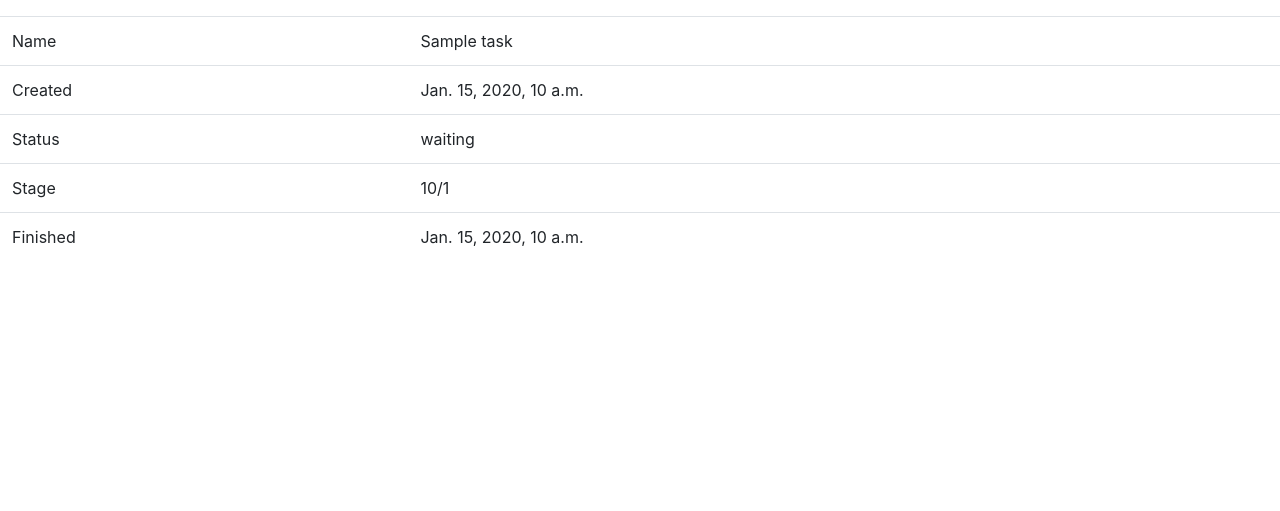
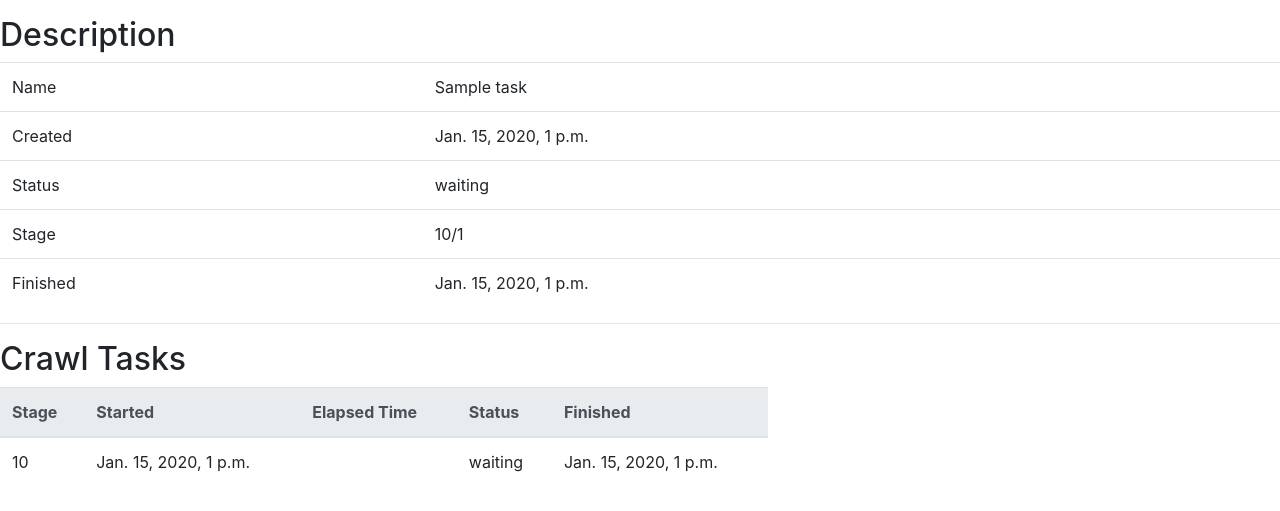
Before and after one commit to Croolis/web-crawler, a Django app: page /1/ in a window 1280 px wide. Shown: the part 48-559 px from the top of the page. Run offline with Django 3.2, Linux system fonts and the light colour scheme; tables that the repository leaves empty hold one stand-in row (values such as "Sample post"); some libraries are stand-ins or nearby versions.

Commit message:
Temporarily disable error search; expand tasks' descriptions

```diff
--- a/scheduler/scheduler/core/models.py
+++ b/scheduler/scheduler/core/models.py
@@ -1,7 +1,21 @@
 from django.db import models
+from django.utils import timezone
 
 from scheduler.core.constants import TASK_STATUS
 from scheduler.core.managers import TaskManager
+
+
+def elapsed_time(object):
+    finish_time = object.finished_at if object.finished_at else timezone.now()
+    seconds = (finish_time - object.created_at).total_seconds()
+    mins, secs = divmod(int(seconds), 60)
+    hours, mins = divmod(mins, 60)
+    values = [
+        '{}h'.format(hours) if hours else '',
+        '{}m'.format(mins) if mins else '',
+        '{}s'.format(secs) if secs else ''
+    ]
+    return ' '.join('{:>3}'.format(val) for val in values)
 
 
 class Task(models.Model):
@@ -14,6 +28,14 @@
     finished_at = models.DateTimeField(null=True, blank=True)
 
     objects = TaskManager()
+
+    @property
+    def sorted_crawltasks(self):
+        return self.crawl_tasks.order_by('stage')
+
+    @property
+    def running(self):
+        return elapsed_time(self)
 
     def __repr__(self):
         return '<Task: {}>'.format(self.name)
@@ -30,6 +52,10 @@
     created_at = models.DateTimeField(auto_now_add=True, blank=True)
     finished_at = models.DateTimeField(null=True, blank=True)
 
+    @property
+    def running(self):
+        return elapsed_time(self)
+
     def __repr__(self):
         return '<CrawlTask: {}, pk={}>'.format(self.parent_task.name, self.pk)
 
--- a/scheduler/scheduler/core/tasks/dumb.py
+++ b/scheduler/scheduler/core/tasks/dumb.py
@@ -53,7 +53,8 @@
             self.tiger,
             subtask,
             [crawltask.pk],
-            queue=settings.SCHEDULER_TASKTIGER_QUEUE
+            queue=settings.SCHEDULER_TASKTIGER_QUEUE,
+            hard_timeout=settings.SCHEDULER_TASKTIGER_TIMEOUT,
         )
         crawltask.tiger_task_id = tiger_task.id
         crawltask.save()
--- a/scheduler/scheduler/core/templates/index.html
+++ b/scheduler/scheduler/core/templates/index.html
@@ -14,15 +14,17 @@
             <tr>
                 <th>Name</th>
                 <th>Started</th>
+                <th>Elapsed Time</th>
                 <th>Status</th>
                 <th>Stage</th>
                 <th>Finished</th>
             </tr>
         </thead>
         {% for task in tasks %}
-        <tr>
-            <td><a href="/{{task.pk}}/">{{task.name}}</a></td>
+        <tr onclick="window.location='/{{task.pk}}';">
+            <td>{{task.name}}</td>
             <td>{{task.created_at}}</td>
+            <td>{{task.running}}</td>
             <td>{{task.status}}</td>
             <td>{{task.stage}}/{{task.stages_number}}</td>
             <td>{{task.finished_at}}</td>
--- a/scheduler/scheduler/core/templates/task.html
+++ b/scheduler/scheduler/core/templates/task.html
@@ -15,7 +15,8 @@
             <li class="breadcrumb-item active" aria-current="page">Task {{task.pk}}: {{task.name}}</li>
         </ol>
     </nav>
-    <table class="table table-hover">
+    <h2>Description</h2>
+    <table class="table">
         <tr>
             <td>Name</td>
             <td>{{task.name}}</td>
@@ -37,6 +38,28 @@
             <td>{{task.finished_at}}</td>
         </tr>
     </table>
+    <hr>
+    <h2>Crawl Tasks</h2>
+    <table class="table" style="width: 60%">
+        <thead class="thead-light">
+            <tr>
+                <th>Stage</th>
+                <th>Started</th>
+                <th>Elapsed Time</th>
+                <th>Status</th>
+                <th>Finished</th>
+            </tr>
+        </thead>
+        {% for crawltask in task.sorted_crawltasks %}
+        <tr>
+            <td>{{crawltask.stage}}</td>
+            <td>{{crawltask.created_at}}</td>
+            <td>{{crawltask.running}}</td>
+            <td>{{crawltask.status}}</td>
+            <td>{{crawltask.finished_at}}</td>
+        </tr>
+        {% endfor %}
+    </table>
 
 <script src="https://code.jquery.com/jquery-3.2.1.slim.min.js" integrity="sha384-KJ3o2DKtIkvYIK3UENzmM7KCkRr/rE9/Qpg6aAZGJwFDMVNA/GpGFF93hXpG5KkN" crossorigin="anonymous"></script>
 <script src="https://cdnjs.cloudflare.com/ajax/libs/popper.js/1.12.9/umd/popper.min.js" integrity="sha384-ApNbgh9B+Y1QKtv3Rn7W3mgPxhU9K/ScQsAP7hUibX39j7fakFPskvXusvfa0b4Q" crossorigin="anonymous"></script>
--- a/scheduler/scheduler/settings.py
+++ b/scheduler/scheduler/settings.py
@@ -75,7 +75,7 @@
 
 LANGUAGE_CODE = 'en-us'
 
-TIME_ZONE = 'UTC'
+TIME_ZONE = 'Europe/Moscow'
 
 USE_I18N = True
 
@@ -92,6 +92,7 @@
 # ==========================================
 
 # For future usage. At this moment we will stick to default parameters
+SCHEDULER_TASKTIGER_TIMEOUT = 5 * 3600  # 5 hours
 SCHEDULER_TASKTIGER_QUEUE = 'crawltasks'
 SCHEDULER_REDIS_DB = 0
 SCHEDULER_REDIS_HOST = '127.0.0.1'
```
Also changed, not shown: scheduler/scheduler/core/management/commands/run_subtasks.py (+18 -15 lines).
